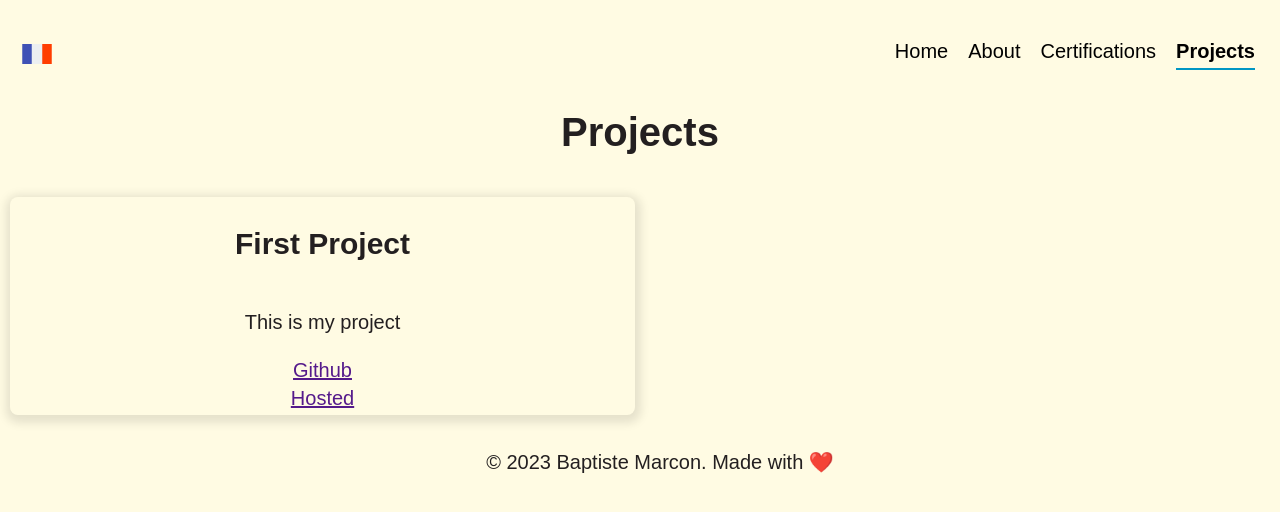
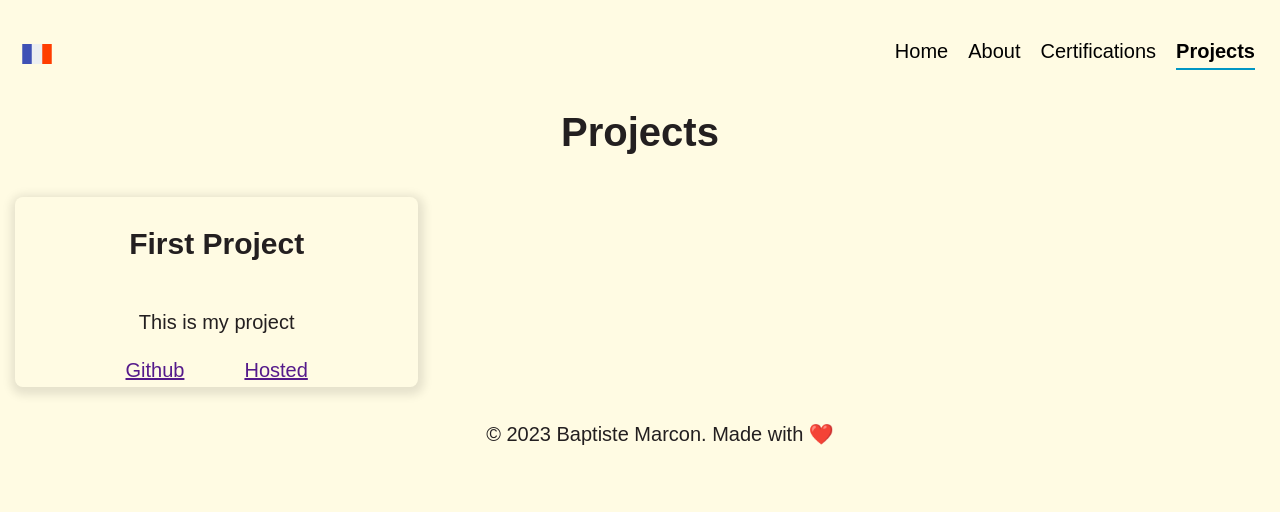
Before and after one commit to baptistemcn/personnal-website, a React (Vite) app: page /en/ in a window 1280 px wide. Both pictures are taken after a click on the item "Projects". Shown: the top 512 px of the page. Built offline with nearby package versions, Linux system fonts and the light colour scheme.

Commit message:
style(project): adjust grid system

```diff
--- a/src/components/project/Project.tsx
+++ b/src/components/project/Project.tsx
@@ -2,11 +2,15 @@ import "./project.css";
 
 export const Project = () => {
   return (
+    <>
       <article className="project">
         <h2>First Project</h2>
         <p>This is my project</p>
+        <div>
           <a href="">Github</a>
           <a href="">Hosted</a>
+        </div>
       </article>
+    </>
   );
 };
--- a/src/components/project/project.css
+++ b/src/components/project/project.css
@@ -5,8 +5,15 @@
   gap: 5px;
   width: 100%;
   margin: 15px 0;
-  padding: 5px;
+  padding: 5px 0;
   text-align: center;
   border-radius: 8px;
   box-shadow: 1px 3px 10px 5px rgba(0, 0, 0, 0.1);
 }
+
+.project > div {
+  display: flex;
+  flex-direction: row;
+  justify-content: space-between;
+  gap: 60px;
+}
--- a/src/pages/projects/projects.css
+++ b/src/pages/projects/projects.css
@@ -13,8 +13,8 @@
 @media (min-width: 767.98px) {
   .projects > div {
     display: grid;
-    grid-template-columns: 1fr 1fr;
+    grid-template-columns: 1fr 1fr 1fr;
     gap: 0 20px;
-    grid-template-areas: ". .";
+    grid-template-areas: ". . .";
   }
 }
```
Also changed, not shown: 1 other file (tests, documents, lock files or other folders). Lines whose indentation alone changed are shown as unchanged.
